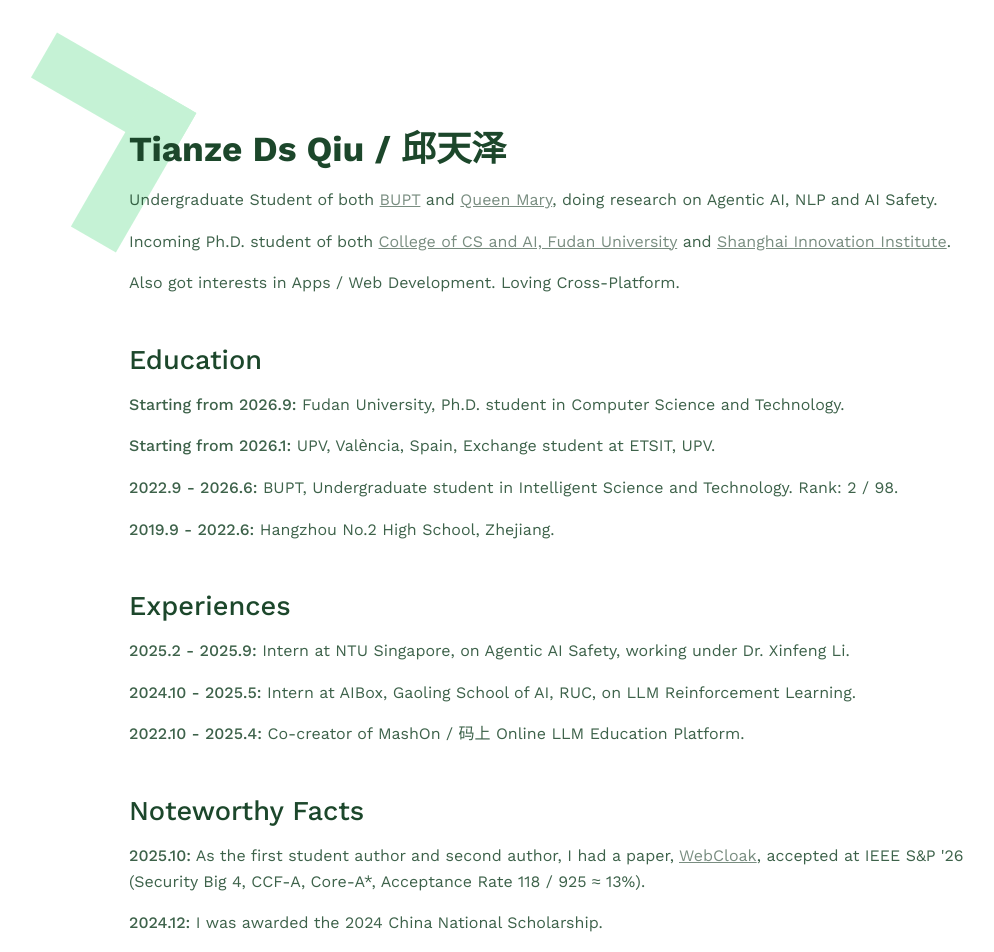
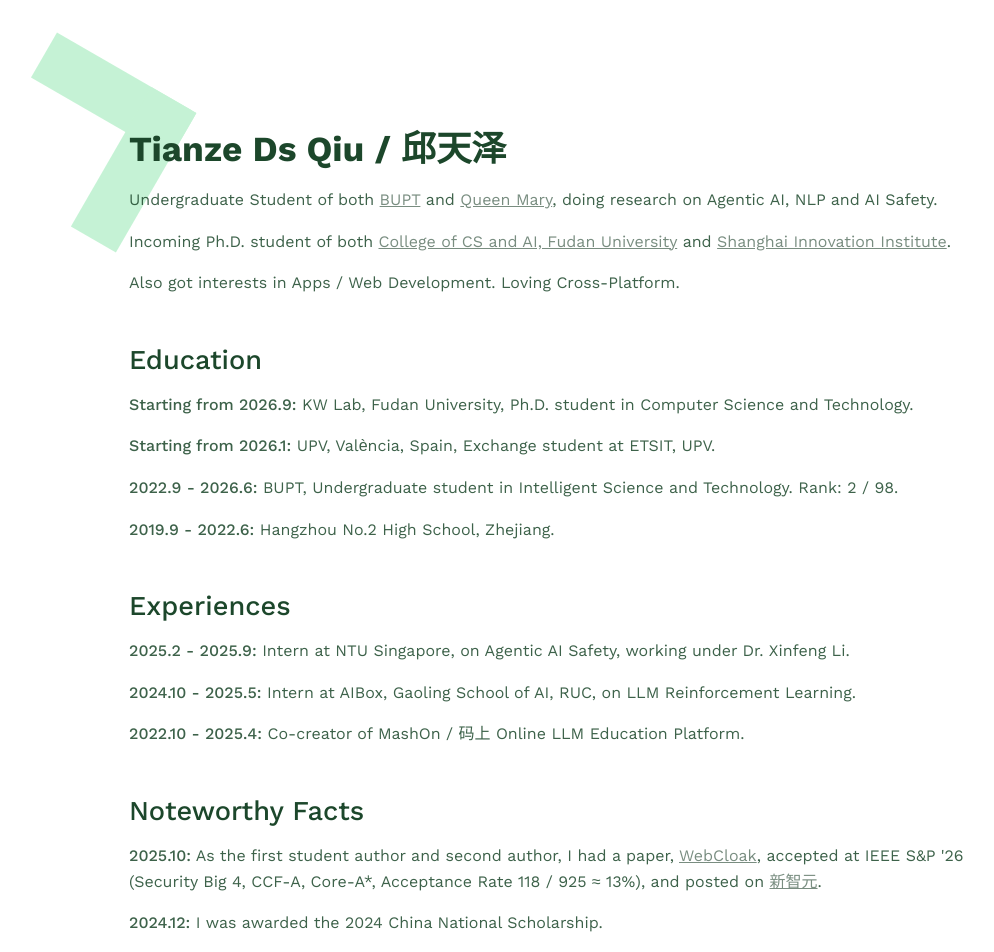
Before and after one commit to scris/tianzeds, a React (Vite) app: page / in a window 1280 px wide. Shown: the top 952 px of the page, without its empty margins (63-1057 px from the left). Built offline with nearby package versions, Linux system fonts and the light colour scheme.

Commit message:
education and fact update

```diff
--- a/src/main.tsx
+++ b/src/main.tsx
@@ -29,7 +29,7 @@
       <div className={'part'}>
         <div className={'subtitle'}>Education</div>
         <div className={'normal'}>
-          <p><span className={'time'}>Starting from 2026.9:</span> Fudan University, Ph.D. student in Computer Science and Technology.</p>
+          <p><span className={'time'}>Starting from 2026.9:</span> KW Lab, Fudan University, Ph.D. student in Computer Science and Technology.</p>
           <p><span className={'time'}>Starting from 2026.1:</span> UPV, València, Spain, Exchange student at ETSIT, UPV.</p>
           <p><span className={'time'}>2022.9 - 2026.6:</span> BUPT, Undergraduate student in Intelligent Science and Technology. Rank: 2 / 98.</p>
           <p><span className={'time'}>2019.9 - 2022.6:</span> Hangzhou No.2 High School, Zhejiang.</p>
@@ -46,7 +46,7 @@
       <div className={'part'}>
         <div className={'subtitle'}>Noteworthy Facts</div>
         <div className={'normal'}>
-          <p><span className={'time'}>2025.10:</span> As the first student author and second author, I had a paper, <a href={'https://www.researchgate.net/publication/396418425_WebCloak_Characterizing_and_Mitigating_Threats_from_LLM-Driven_Web_Agents_as_Intelligent_Scrapers'} target={'_blank'}>WebCloak</a>, accepted at IEEE S&amp;P '26 (Security Big 4, CCF-A, Core-A*, Acceptance Rate 118 / 925 ≈ 13%).</p>
+          <p><span className={'time'}>2025.10:</span> As the first student author and second author, I had a paper, <a href={'https://www.researchgate.net/publication/396418425_WebCloak_Characterizing_and_Mitigating_Threats_from_LLM-Driven_Web_Agents_as_Intelligent_Scrapers'} target={'_blank'}>WebCloak</a>, accepted at IEEE S&amp;P '26 (Security Big 4, CCF-A, Core-A*, Acceptance Rate 118 / 925 ≈ 13%), and posted on <a href='https://mp.weixin.qq.com/s/5bSXN0GTNJQw-kqM2DL87w' target={'_blank'}>新智元</a>.</p>
           <p><span className={'time'}>2024.12:</span> I was awarded the 2024 China National Scholarship.</p>
           <p><span className={'time'}>2024.10:</span> I won International Gold Medal (Top 0.009%) at China International College Students' Innovation Competition (a.k.a. “Internet+”) as leading contributor.</p>
           <p><span className={'time'}>2024.2:</span> The project I co-led, MashOn, is listed among 18 typical cases of AI + Higher Education by the Ministry of Education of China.</p>
```
